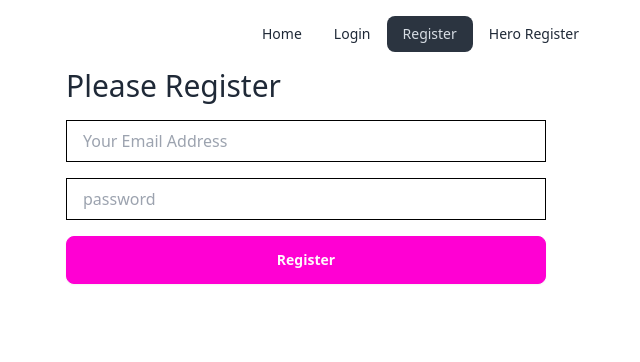
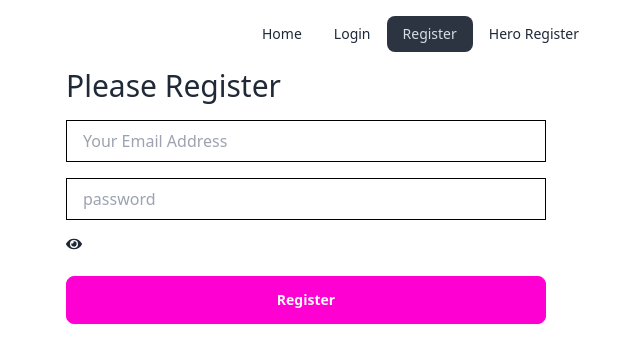
Before and after one commit to kamrulkoche/user-email-password-auth, a React (Vite) app: page /register in a window 1280 px wide. Shown: the top 362 px of the page, without its empty margins (254-894 px from the left). Built offline with nearby package versions, Linux system fonts and the light colour scheme.

Commit message:
add password show and off icon

```diff
--- a/package.json
+++ b/package.json
@@ -15,6 +15,7 @@
     "match-sorter": "^6.3.4",
     "react": "^18.3.1",
     "react-dom": "^18.3.1",
+    "react-icons": "^5.3.0",
     "react-router-dom": "^6.26.1",
     "sort-by": "^1.2.0"
   },
--- a/src/Register/Register.jsx
+++ b/src/Register/Register.jsx
@@ -1,10 +1,12 @@
 import { createUserWithEmailAndPassword } from "firebase/auth";
 import React, { useState } from "react";
 import auth from "../fireBase/firebase.config";
+import { FaEye, FaEyeSlash } from "react-icons/fa";
 
 const Register = () => {
   const [registerError, setRegisterError] = useState("");
   const [registerSuccess, setRegisterSuccess] = useState("");
+  const [showPassword, setShowPassword] = useState(false);
 
   const handleRegister = (e) => {
     e.preventDefault();
@@ -18,6 +20,11 @@ const Register = () => {
 
     if (password.length < 6) {
       setRegisterError("Password should be at least 6 character or longer");
+      return;
+    } else if (!/[A-Z]/.test(password)) {
+      setRegisterError(
+        "You password should have at least one upper case characters"
+      );
       return;
     }
 
@@ -48,11 +55,14 @@ const Register = () => {
           <input
             className="mb-4 w-3/4 py-2 px-4 border border-black"
             placeholder="password"
-            type="password"
+            type={showPassword ? "text" : "password"}
             name="password"
             id=""
             required
           />
+          <span onClick={() => setShowPassword(!showPassword)}>
+            {showPassword ? <FaEyeSlash /> : <FaEye />}
+          </span>
           <br />
           <input
             className="btn btn-secondary mb-4 w-3/4"
```
Also changed, not shown: 1 other file (tests, documents, lock files or other folders).
